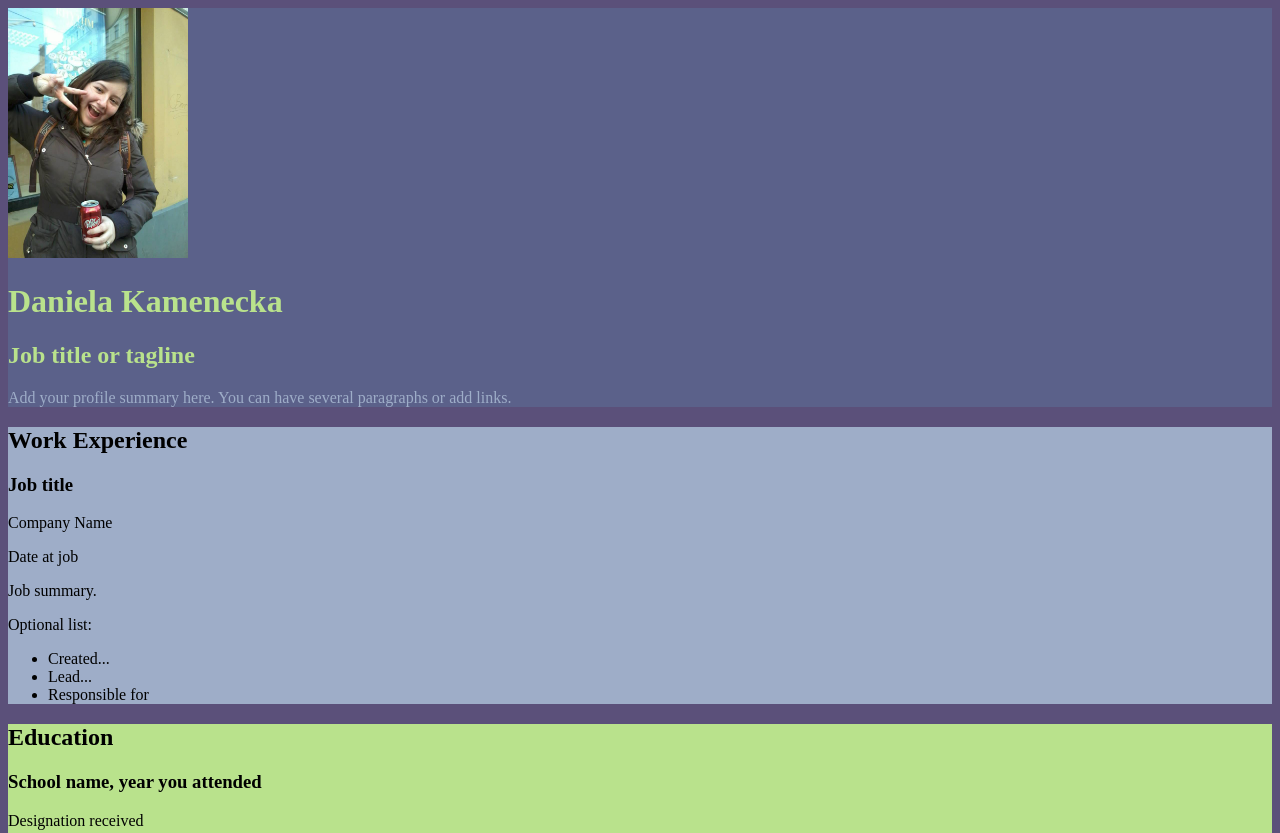
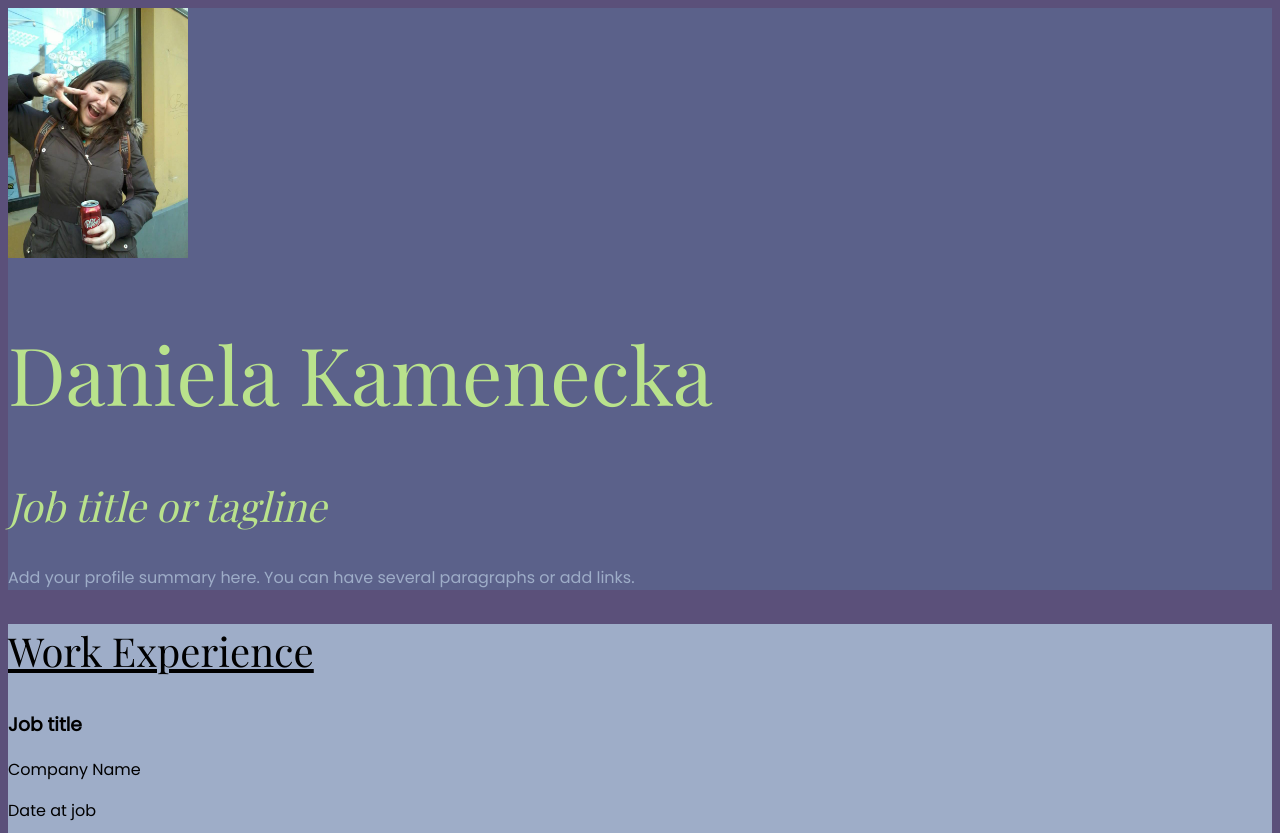
Before and after one commit to UXDSkillslab1718/3-css-essential-training-1-2-resume-files-DKamenecka, a plain HTML site: page Final CSS resume/index.html in a window 1280 px wide. Shown: the top 833 px of the page. Drawn offline with nearby package versions, Linux system fonts and the light colour scheme.

Commit message:
3rd Chapter DKamenecka
Added text decorations anf fonts

```diff
--- a/Final CSS resume/css/stylesResume.css
+++ b/Final CSS resume/css/stylesResume.css
@@ -6,13 +6,39 @@
 B9E28C -- salad
 D6D84F -- greeny-yellow
 D65108 -- really orange
+
+How to declare a font
+	@font-face {
+		font-family: "Museo Sans";
+		src: url(../fonts/museo-sans.ttf) format('woff');
+	}
+
+Fonts
+-------------------------
+<link href="https://fonts.googleapis.com/css?family=Playfair+Display|Poppins" rel="stylesheet">
+font-family: 'Poppins', sans-serif;
+font-family: 'Playfair Display', serif;
 */
+
+
 /* For all Page
 -----------------------------*/
 
 body {
 	background: #5B507A;
+	font-family: 'Poppins', sans-serif;
 }
+h1, h2 {
+		font-family: 'Playfair Display', serif;
+		font-weight:400;
+	}
+h1 {
+	font-size: 80px;
+}
+h2 {
+	font-size: 40px;
+}
+
 
 a {
 	color:#D6D84F;
@@ -33,6 +59,11 @@ header, footer {
 header h1, header h2 {
 	color:#B9E28C;
 }
+header h2 {
+	font-style: italic;
+}
+
+
 
 /* Work Experience
 -----------------------------*/
@@ -41,9 +72,17 @@ header h1, header h2 {
 	background: #9EADC8;
 }
 
+.workExperience h2 {
+	text-decoration:underline;
+}
+
 /* Education
 -----------------------------*/
 
 .education {
 	background: #B9E28C;
 }
+
+.education h2 {
+	text-decoration:underline;
+}
--- a/Final CSS resume/index.html
+++ b/Final CSS resume/index.html
@@ -4,6 +4,7 @@
     <meta charset="UTF-8">
     <meta name="viewport" content="width=device-width, initial-scale=1.0">
     <title>Daniela Kamenecka | My Resume</title>
+	<link href="https://fonts.googleapis.com/css?family=Playfair+Display|Poppins" rel="stylesheet">
 	<link rel="stylesheet" href="css/stylesResume.css">
 </head>
 <body>
```
